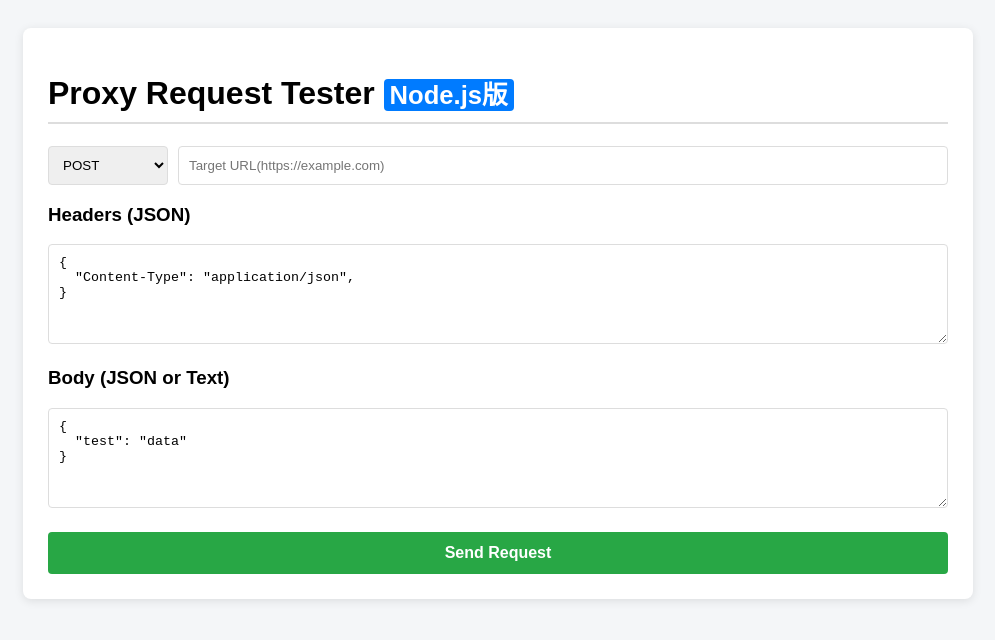
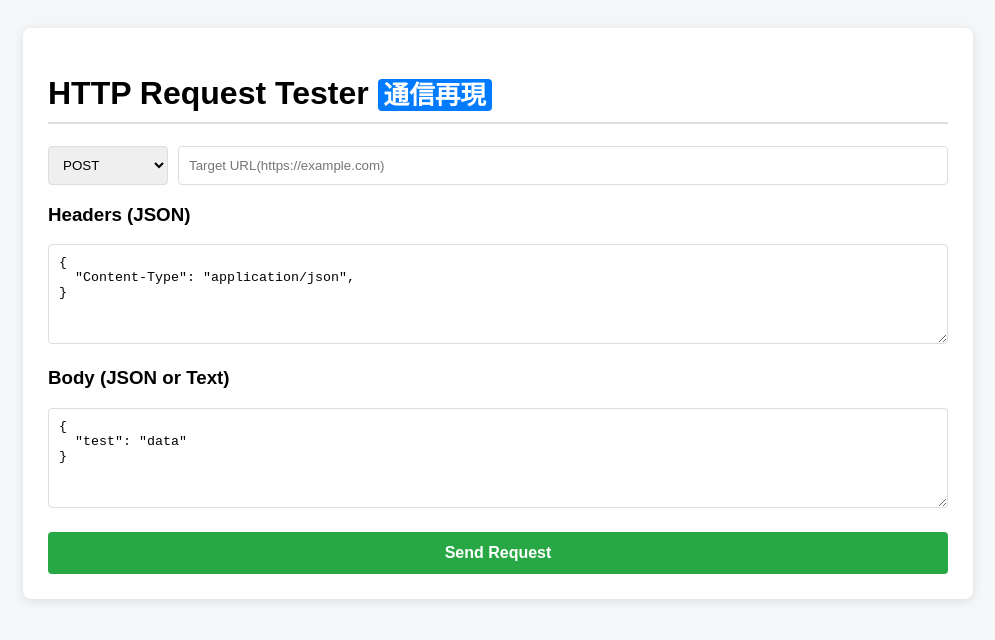
Before and after one commit to endroll2288-sys/Request_tester, a website: page index.html in a window 1280 px wide. Shown: the whole page, without its empty margins (142-1137 px from the left). Drawn offline with Linux system fonts and the light colour scheme.

Commit message:
Rename Proxy Request Tester to HTTP Request Tester

```diff
--- a/index.html
+++ b/index.html
@@ -24,7 +24,7 @@
 <body>
 
 <div class="container">
-    <h1>Proxy Request Tester <span class="badge">Node.js版</span></h1>
+    <h1>HTTP Request Tester <span class="badge">通信再現</span></h1>
 
 
     <div class="input-group">
@@ -78,7 +78,7 @@
         responseArea.style.display = 'block';
         statusCodeEl.textContent = 'Sending to proxy...';
 
-        // ヘッダーとボディのパース処理
+
         let headers = {};
         let bodyData = null;
         try {
```
